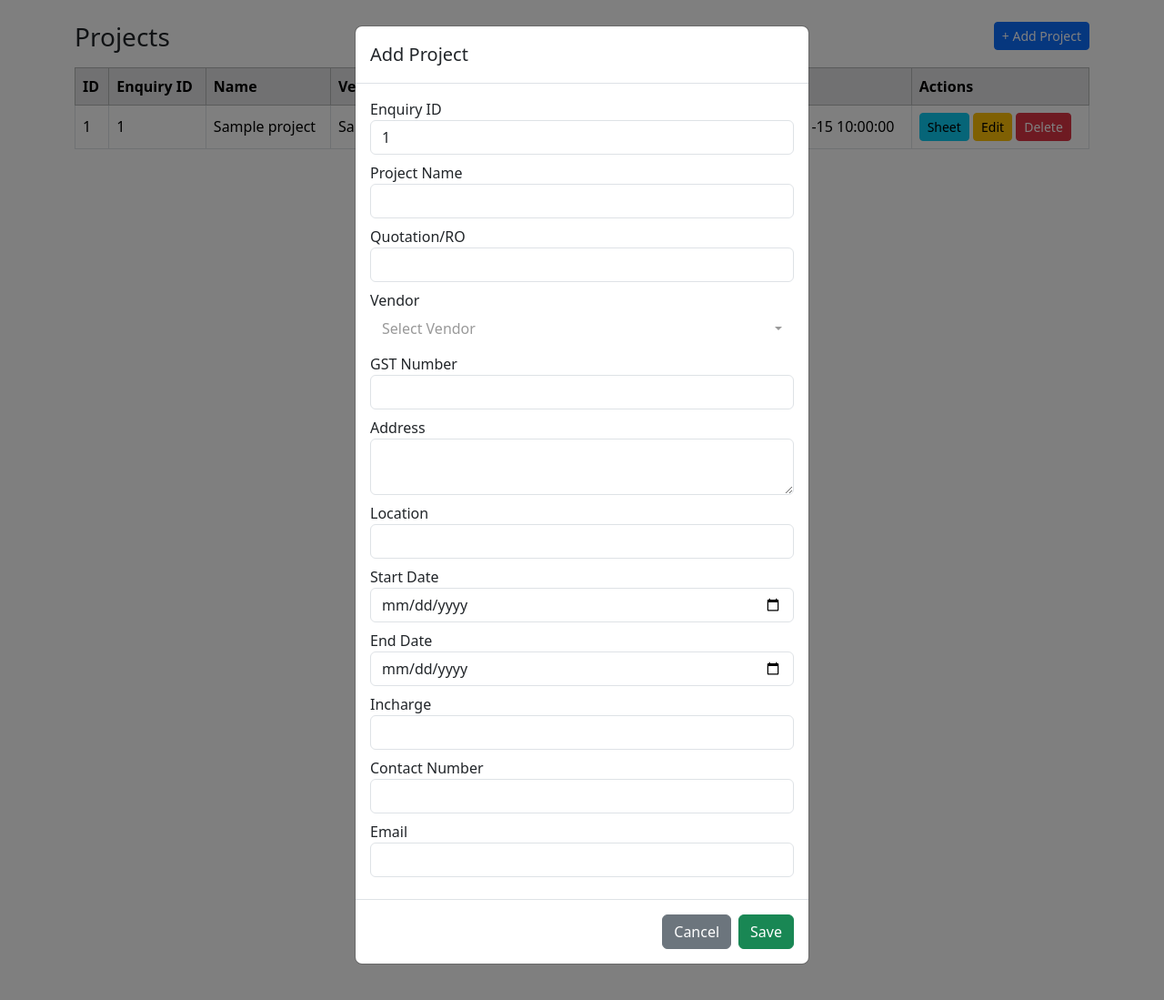
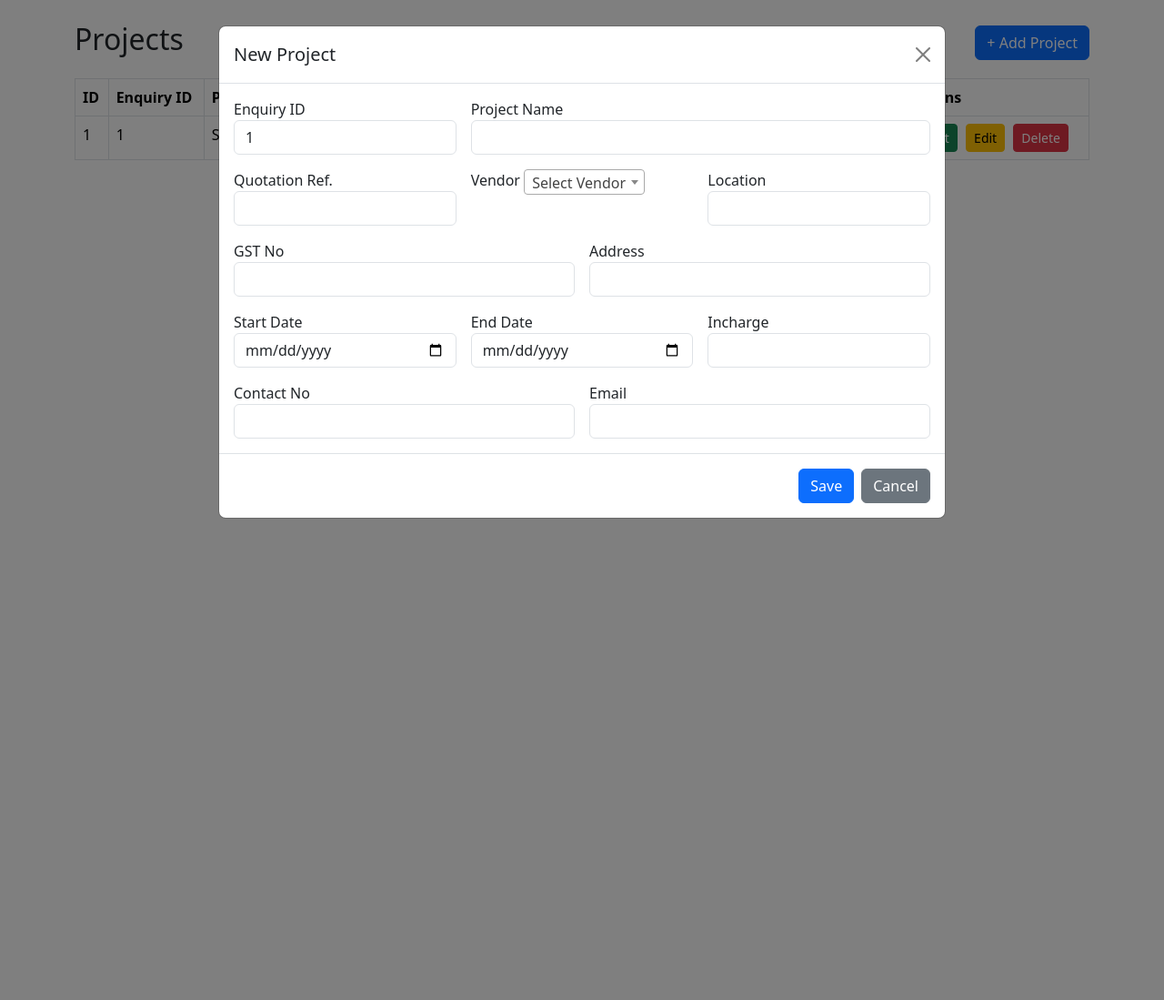
Before and after one commit to kumartech-maker/Vanesengineering, a Flask app: template templates/projects.html in a window 1280 px wide, after a click on "+ Add Project". Shown: the top 1099 px of the page at 91% size. Run offline with Flask 3, Linux system fonts and the light colour scheme; data comes from the database, SQL or seed files in the repository; the template is opened without the code that fills it: most values are stand-ins (such as "Sample title", 1, 10 or a date in 2020); data that the repository does not hold is empty; some libraries are stand-ins or nearby versions.

Commit message:
Update projects.html

```diff
--- a/templates/projects.html
+++ b/templates/projects.html
@@ -4,20 +4,24 @@
   <meta charset="UTF-8">
   <title>Projects</title>
   <link href="https://cdn.jsdelivr.net/npm/bootstrap@5.3.2/dist/css/bootstrap.min.css" rel="stylesheet">
-  <link href="https://cdn.jsdelivr.net/npm/bootstrap-select@1.14.0-beta3/dist/css/bootstrap-select.min.css" rel="stylesheet">
+  <link href="https://cdn.jsdelivr.net/npm/select2@4.1.0-rc.0/dist/css/select2.min.css" rel="stylesheet" />
   <style>
-    .table td, .table th { vertical-align: middle; }
+    .action-btns button { margin-right: 5px; }
   </style>
 </head>
 <body>
   <div class="container mt-4">
-  <h3>Projects <button class="btn btn-primary btn-sm float-end" data-bs-toggle="modal" data-bs-target="#addProjectModal">+ Add Project</button></h3>
-  <table class="table table-bordered mt-3" id="projectsTable">
-    <thead class="table-secondary">
+    <div class="d-flex justify-content-between align-items-center mb-3">
+      <h2>Projects</h2>
+      <button class="btn btn-primary" data-bs-toggle="modal" data-bs-target="#addProjectModal">+ Add Project</button>
+    </div>
+
+    <table class="table table-bordered" id="projectsTable">
+      <thead>
         <tr>
           <th>ID</th>
           <th>Enquiry ID</th>
-        <th>Name</th>
+          <th>Project</th>
           <th>Vendor</th>
           <th>Location</th>
           <th>Start</th>
@@ -35,8 +39,8 @@
             <td>{{ p.location }}</td>
             <td>{{ p.start_date }}</td>
             <td>{{ p.end_date }}</td>
-        <td>
-          <button class="btn btn-sm btn-info" onclick="openSheet({{ p.id }})">Sheet</button>
+            <td class="action-btns">
+              <button class="btn btn-sm btn-success" onclick="openSheet({{ p.id }})">Sheet</button>
               <button class="btn btn-sm btn-warning">Edit</button>
               <button class="btn btn-sm btn-danger">Delete</button>
             </td>
@@ -46,82 +50,110 @@
     </table>
   </div>
 
-<!-- Add Project Modal -->
+  <!-- Modal: Add Project -->
   <div class="modal fade" id="addProjectModal" tabindex="-1">
-  <div class="modal-dialog">
-    <form class="modal-content" id="projectForm">
-      <div class="modal-header"><h5 class="modal-title">Add Project</h5></div>
-      <div class="modal-body">
-        <div class="mb-2">
+    <div class="modal-dialog modal-lg">
+      <form id="projectForm" class="modal-content">
+        <div class="modal-header">
+          <h5 class="modal-title">New Project</h5>
+          <button type="button" class="btn-close" data-bs-dismiss="modal"></button>
+        </div>
+        <div class="modal-body row g-3">
+          <div class="col-md-4">
             <label>Enquiry ID</label>
             <input type="text" class="form-control" value="{{ new_enquiry_id }}" readonly>
           </div>
-        <div class="mb-2">
+          <div class="col-md-8">
             <label>Project Name</label>
             <input type="text" name="project_name" class="form-control" required>
           </div>
-        <div class="mb-2">
-          <label>Quotation/RO</label>
+          <div class="col-md-4">
+            <label>Quotation Ref.</label>
             <input type="text" name="quotation_ro" class="form-control">
           </div>
-        <div class="mb-2">
+          <div class="col-md-4">
             <label>Vendor</label>
-          <select name="vendor_id" class="selectpicker form-control" id="vendorDropdown" data-live-search="true" required>
-            <option value="" disabled selected>Select Vendor</option>
+            <select name="vendor_id" id="vendorDropdown" class="form-select select2" required>
+              <option value="">Select Vendor</option>
               {% for v in vendors %}
                 <option value="{{ v.id }}" data-gst="{{ v.gst_number }}" data-address="{{ v.address }}">{{ v.name }}</option>
               {% endfor %}
             </select>
           </div>
-        <div class="mb-2">
-          <label>GST Number</label>
+          <div class="col-md-4">
+            <label>Location</label>
+            <input type="text" name="location" class="form-control">
+          </div>
+          <div class="col-md-6">
+            <label>GST No</label>
             <input type="text" id="vendorGST" class="form-control" readonly>
           </div>
-        <div class="mb-2">
+          <div class="col-md-6">
             <label>Address</label>
-          <textarea id="vendorAddress" class="form-control" rows="2" readonly></textarea>
+            <input type="text" id="vendorAddress" class="form-control" readonly>
           </div>
-        <div class="mb-2"><label>Location</label><input type="text" name="location" class="form-control"></div>
-        <div class="mb-2"><label>Start Date</label><input type="date" name="start_date" class="form-control"></div>
-        <div class="mb-2"><label>End Date</label><input type="date" name="end_date" class="form-control"></div>
-        <div class="mb-2"><label>Incharge</label><input type="text" name="incharge" class="form-control"></div>
-        <div class="mb-2"><label>Contact Number</label><input type="text" name="contact_number" class="form-control"></div>
-        <div class="mb-2"><label>Email</label><input type="email" name="email" class="form-control"></div>
+          <div class="col-md-4">
+            <label>Start Date</label>
+            <input type="date" name="start_date" class="form-control">
+          </div>
+          <div class="col-md-4">
+            <label>End Date</label>
+            <input type="date" name="end_date" class="form-control">
+          </div>
+          <div class="col-md-4">
+            <label>Incharge</label>
+            <input type="text" name="incharge" class="form-control">
+          </div>
+          <div class="col-md-6">
+            <label>Contact No</label>
+            <input type="text" name="contact_number" class="form-control">
+          </div>
+          <div class="col-md-6">
+            <label>Email</label>
+            <input type="email" name="email" class="form-control">
+          </div>
         </div>
         <div class="modal-footer">
-        <button class="btn btn-secondary" data-bs-dismiss="modal">Cancel</button>
-        <button type="submit" class="btn btn-success">Save</button>
+          <button class="btn btn-primary" type="submit">Save</button>
+          <button class="btn btn-secondary" type="button" data-bs-dismiss="modal">Cancel</button>
         </div>
       </form>
     </div>
   </div>
 
-<!-- Sheet Modal -->
+  <!-- Modal: Sheet -->
   <div class="modal fade" id="sheetModal" tabindex="-1">
-  <div class="modal-dialog"><div class="modal-content">
-    <div class="modal-header"><h5 class="modal-title">Measurement Sheet - Project ID <span id="sheetProjectId"></span></h5></div>
-    <div class="modal-body">Measurement sheet details here...</div>
-  </div></div>
+    <div class="modal-dialog">
+      <div class="modal-content">
+        <div class="modal-header">
+          <h5 class="modal-title">Measurement Sheet - Project ID: <span id="sheetProjectId"></span></h5>
+          <button type="button" class="btn-close" data-bs-dismiss="modal"></button>
+        </div>
+        <div class="modal-body">
+          <!-- Sheet content goes here -->
+        </div>
+      </div>
+    </div>
   </div>
 
   <!-- Toast -->
-<div class="position-fixed bottom-0 end-0 p-3" style="z-index: 11">
-  <div id="toast-success" class="toast align-items-center text-bg-success border-0">
+  <div class="position-fixed bottom-0 end-0 p-3" style="z-index:11">
+    <div id="toast-success" class="toast text-bg-success border-0" role="alert">
       <div class="d-flex">
         <div class="toast-body">Project saved successfully!</div>
-      <button type="button" class="btn-close btn-close-white me-2 m-auto" data-bs-dismiss="toast"></button>
+        <button type="button" class="btn-close me-2 m-auto" data-bs-dismiss="toast"></button>
       </div>
     </div>
   </div>
 
   <script src="https://code.jquery.com/jquery-3.6.0.min.js"></script>
   <script src="https://cdn.jsdelivr.net/npm/bootstrap@5.3.2/dist/js/bootstrap.bundle.min.js"></script>
-<script src="https://cdn.jsdelivr.net/npm/bootstrap-select@1.14.0-beta3/dist/js/bootstrap-select.min.js"></script>
+  <script src="https://cdn.jsdelivr.net/npm/select2@4.1.0-rc.0/dist/js/select2.min.js"></script>
   <script>
     $(document).ready(function () {
-    $('.selectpicker').selectpicker();
+      $('.select2').select2();
 
-    $('#vendorDropdown').on('changed.bs.select', function () {
+      $('#vendorDropdown').on('change', function () {
         const selected = $(this).find('option:selected');
         $('#vendorGST').val(selected.data('gst') || '');
         $('#vendorAddress').val(selected.data('address') || '');
@@ -131,33 +163,35 @@
         e.preventDefault();
         $.post('/create_project', $(this).serialize(), function (res) {
           if (res.status === 'success') {
+            $('#addProjectModal').modal('hide');
             const p = res.project;
-          const row = `<tr>
+            const row = `
+              <tr>
                 <td>${p.id}</td>
                 <td>${p.enquiry_id}</td>
                 <td>${p.project_name}</td>
                 <td>${p.vendor_name}</td>
                 <td>${p.location}</td>
-            <td>${p.start_date}</td>
-            <td>${p.end_date}</td>
-            <td>
-              <button class="btn btn-sm btn-info" onclick="openSheet(${p.id})">Sheet</button>
+                <td>${p.start_date || ''}</td>
+                <td>${p.end_date || ''}</td>
+                <td class="action-btns">
+                  <button class="btn btn-sm btn-success" onclick="openSheet(${p.id})">Sheet</button>
                   <button class="btn btn-sm btn-warning">Edit</button>
                   <button class="btn btn-sm btn-danger">Delete</button>
-            </td></tr>`;
+                </td>
+              </tr>`;
             $('#projectsTable tbody').prepend(row);
-          new bootstrap.Modal('#addProjectModal').hide;
-          bootstrap.Toast.getOrCreateInstance(document.getElementById('toast-success')).show();
-          $('#addProjectModal').modal('hide');
+            new bootstrap.Toast(document.getElementById('toast-success')).show();
             $('#projectForm')[0].reset();
-          $('.selectpicker').selectpicker('refresh');
+            $('#vendorGST, #vendorAddress').val('');
+            $('#vendorDropdown').val('').trigger('change');
           }
         });
       });
     });
 
     function openSheet(id) {
-    document.getElementById('sheetProjectId').innerText = id;
+      $('#sheetProjectId').text(id);
       new bootstrap.Modal(document.getElementById('sheetModal')).show();
     }
   </script>
```
Lines whose indentation alone changed are shown as unchanged.
